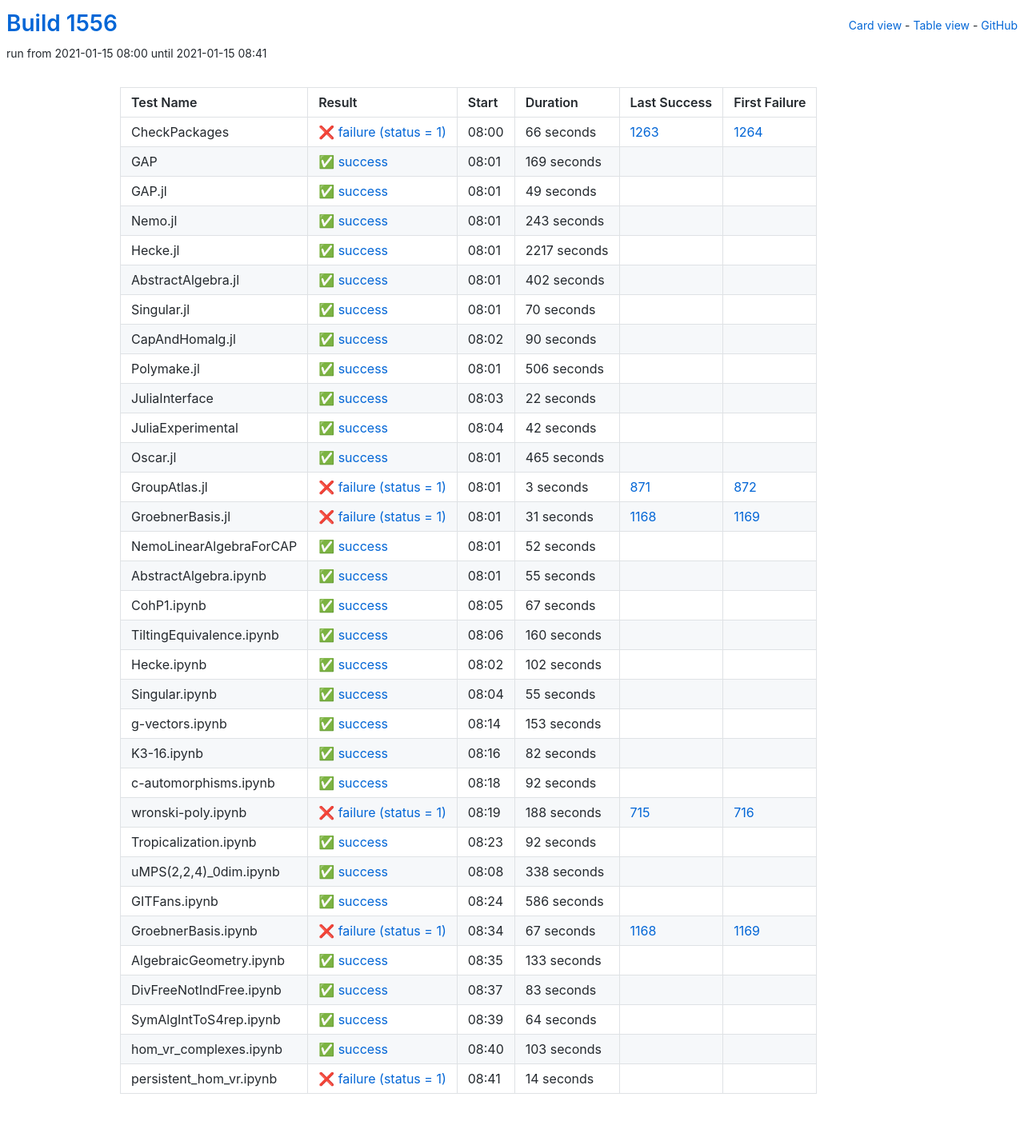
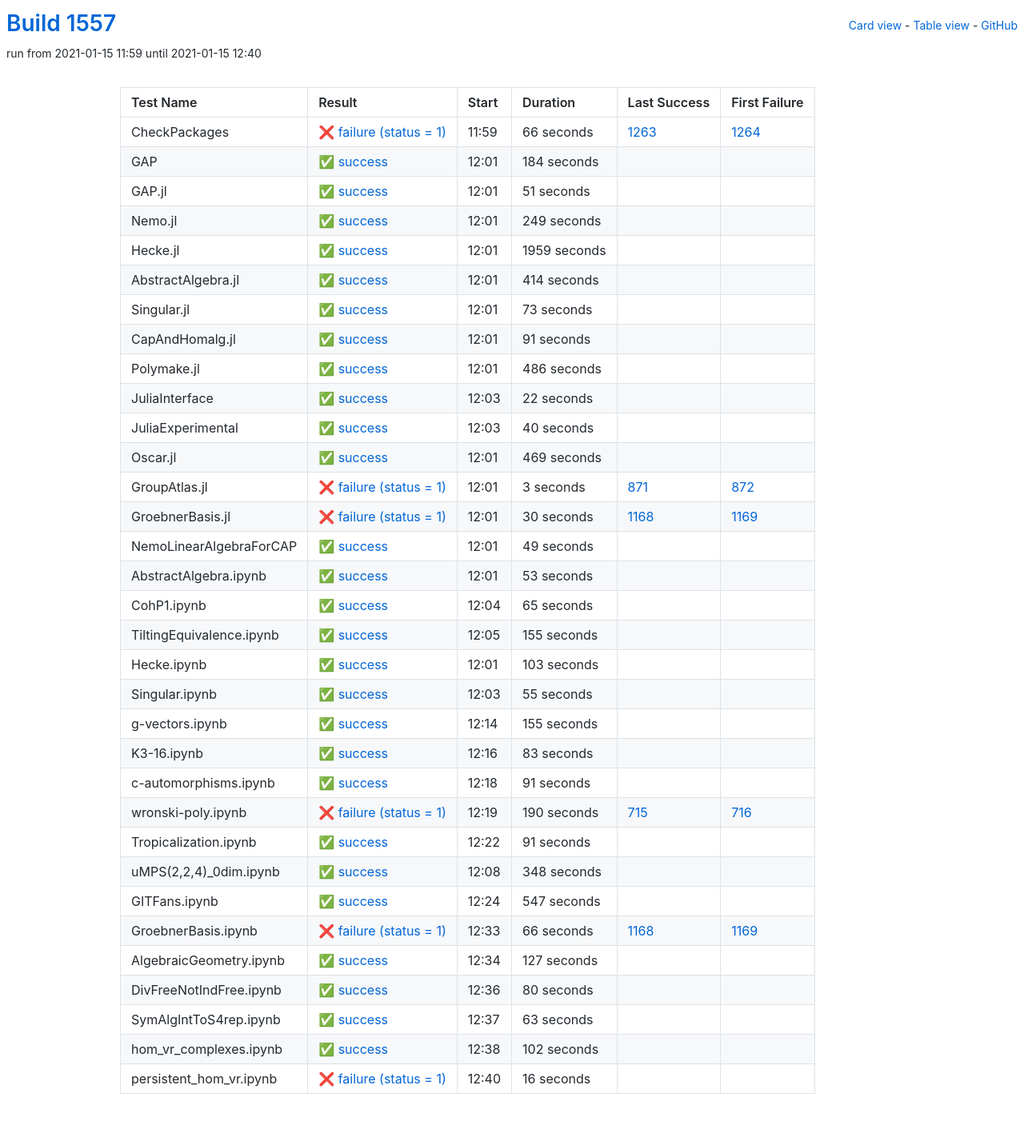
Before and after one commit to oscar-system/oscar-ci-status-stable, a Jekyll site: the page built from table.html, in a window 1280 px wide. Shown: the whole page at 80% size. Built offline with Jekyll 4.4.1, drawn with Linux system fonts in a browser that asks for light colours.

Commit message:
Build #1557

```diff
--- a/_data/ci.yml
+++ b/_data/ci.yml
@@ -1,6 +1,6 @@
 ---
-build: 1556
-build_url: https://oscarci.mathematik.uni-kl.de/job/oscar-stable/1556/
+build: 1557
+build_url: https://oscarci.mathematik.uni-kl.de/job/oscar-stable/1557/
 job: oscar-stable
 organization: oscar-system
 repo: oscar-ci-status-stable
@@ -8,8 +8,8 @@ repourl: https://github.com/oscar-system/oscar-ci-status-stable
 tests:
 - name: CheckPackages
   id: checkpackages
-  log: https://oscarci.mathematik.uni-kl.de/job/oscar-stable/1556/artifact/logs/build-1556/CheckPackages.log
-  start: 2021-01-15 08:00
+  log: https://oscarci.mathematik.uni-kl.de/job/oscar-stable/1557/artifact/logs/build-1557/CheckPackages.log
+  start: 2021-01-15 11:59
   success: false
   exitcode: 1
   status: failure
@@ -20,104 +20,104 @@ tests:
   first_failure_url: https://oscarci.mathematik.uni-kl.de/job/oscar-stable/1264/
 - name: GAP
   id: gap
-  log: https://oscarci.mathematik.uni-kl.de/job/oscar-stable/1556/artifact/logs/build-1556/GAP.log
-  start: 2021-01-15 08:01
+  log: https://oscarci.mathematik.uni-kl.de/job/oscar-stable/1557/artifact/logs/build-1557/GAP.log
+  start: 2021-01-15 12:01
   success: true
   exitcode: 0
   status: success
-  duration: 169
+  duration: 184
   last_success: false
   last_success_url:
   first_failure: false
   first_failure_url:
 - name: GAP.jl
   id: gap-jl
-  log: https://oscarci.mathematik.uni-kl.de/job/oscar-stable/1556/artifact/logs/build-1556/GAP.jl.log
-  start: 2021-01-15 08:01
+  log: https://oscarci.mathematik.uni-kl.de/job/oscar-stable/1557/artifact/logs/build-1557/GAP.jl.log
+  start: 2021-01-15 12:01
   success: true
   exitcode: 0
   status: success
-  duration: 49
+  duration: 51
   last_success: false
   last_success_url:
   first_failure: false
   first_failure_url:
 - name: Nemo.jl
   id: nemo-jl
-  log: https://oscarci.mathematik.uni-kl.de/job/oscar-stable/1556/artifact/logs/build-1556/Nemo.jl.log
-  start: 2021-01-15 08:01
+  log: https://oscarci.mathematik.uni-kl.de/job/oscar-stable/1557/artifact/logs/build-1557/Nemo.jl.log
+  start: 2021-01-15 12:01
   success: true
   exitcode: 0
   status: success
-  duration: 243
+  duration: 249
   last_success: false
   last_success_url:
   first_failure: false
   first_failure_url:
 - name: Hecke.jl
   id: hecke-jl
-  log: https://oscarci.mathematik.uni-kl.de/job/oscar-stable/1556/artifact/logs/build-1556/Hecke.jl.log
-  start: 2021-01-15 08:01
+  log: https://oscarci.mathematik.uni-kl.de/job/oscar-stable/1557/artifact/logs/build-1557/Hecke.jl.log
+  start: 2021-01-15 12:01
   success: true
   exitcode: 0
   status: success
-  duration: 2217
+  duration: 1959
   last_success: false
   last_success_url:
   first_failure: false
   first_failure_url:
 - name: AbstractAlgebra.jl
   id: abstractalgebra-jl
-  log: https://oscarci.mathematik.uni-kl.de/job/oscar-stable/1556/artifact/logs/build-1556/AbstractAlgebra.jl.log
-  start: 2021-01-15 08:01
+  log: https://oscarci.mathematik.uni-kl.de/job/oscar-stable/1557/artifact/logs/build-1557/AbstractAlgebra.jl.log
+  start: 2021-01-15 12:01
   success: true
   exitcode: 0
   status: success
-  duration: 402
+  duration: 414
   last_success: false
   last_success_url:
   first_failure: false
   first_failure_url:
 - name: Singular.jl
   id: singular-jl
-  log: https://oscarci.mathematik.uni-kl.de/job/oscar-stable/1556/artifact/logs/build-1556/Singular.jl.log
-  start: 2021-01-15 08:01
+  log: https://oscarci.mathematik.uni-kl.de/job/oscar-stable/1557/artifact/logs/build-1557/Singular.jl.log
+  start: 2021-01-15 12:01
   success: true
   exitcode: 0
   status: success
-  duration: 70
+  duration: 73
   last_success: false
   last_success_url:
   first_failure: false
   first_failure_url:
 - name: CapAndHomalg.jl
   id: capandhomalg-jl
-  log: https://oscarci.mathematik.uni-kl.de/job/oscar-stable/1556/artifact/logs/build-1556/CapAndHomalg.jl.log
-  start: 2021-01-15 08:02
+  log: https://oscarci.mathematik.uni-kl.de/job/oscar-stable/1557/artifact/logs/build-1557/CapAndHomalg.jl.log
+  start: 2021-01-15 12:01
   success: true
   exitcode: 0
   status: success
-  duration: 90
+  duration: 91
   last_success: false
   last_success_url:
   first_failure: false
   first_failure_url:
 - name: Polymake.jl
   id: polymake-jl
-  log: https://oscarci.mathematik.uni-kl.de/job/oscar-stable/1556/artifact/logs/build-1556/Polymake.jl.log
-  start: 2021-01-15 08:01
+  log: https://oscarci.mathematik.uni-kl.de/job/oscar-stable/1557/artifact/logs/build-1557/Polymake.jl.log
+  start: 2021-01-15 12:01
   success: true
   exitcode: 0
   status: success
-  duration: 506
+  duration: 486
   last_success: false
   last_success_url:
   first_failure: false
   first_failure_url:
 - name: JuliaInterface
   id: juliainterface
-  log: https://oscarci.mathematik.uni-kl.de/job/oscar-stable/1556/artifact/logs/build-1556/JuliaInterface.log
-  start: 2021-01-15 08:03
+  log: https://oscarci.mathematik.uni-kl.de/job/oscar-stable/1557/artifact/logs/build-1557/JuliaInterface.log
+  start: 2021-01-15 12:03
   success: true
   exitcode: 0
   status: success
@@ -128,32 +128,32 @@ tests:
   first_failure_url:
 - name: JuliaExperimental
   id: juliaexperimental
-  log: https://oscarci.mathematik.uni-kl.de/job/oscar-stable/1556/artifact/logs/build-1556/JuliaExperimental.log
-  start: 2021-01-15 08:04
+  log: https://oscarci.mathematik.uni-kl.de/job/oscar-stable/1557/artifact/logs/build-1557/JuliaExperimental.log
+  start: 2021-01-15 12:03
   success: true
   exitcode: 0
   status: success
-  duration: 42
+  duration: 40
   last_success: false
   last_success_url:
   first_failure: false
   first_failure_url:
 - name: Oscar.jl
   id: oscar-jl
-  log: https://oscarci.mathematik.uni-kl.de/job/oscar-stable/1556/artifact/logs/build-1556/Oscar.jl.log
-  start: 2021-01-15 08:01
+  log: https://oscarci.mathematik.uni-kl.de/job/oscar-stable/1557/artifact/logs/build-1557/Oscar.jl.log
+  start: 2021-01-15 12:01
   success: true
   exitcode: 0
   status: success
-  duration: 465
+  duration: 469
   last_success: false
   last_success_url:
   first_failure: false
   first_failure_url:
 - name: GroupAtlas.jl
   id: groupatlas-jl
-  log: https://oscarci.mathematik.uni-kl.de/job/oscar-stable/1556/artifact/logs/build-1556/GroupAtlas.jl.log
-  start: 2021-01-15 08:01
+  log: https://oscarci.mathematik.uni-kl.de/job/oscar-stable/1557/artifact/logs/build-1557/GroupAtlas.jl.log
+  start: 2021-01-15 12:01
   success: false
   exitcode: 1
   status: failure
@@ -164,80 +164,80 @@ tests:
   first_failure_url: https://oscarci.mathematik.uni-kl.de/job/oscar-stable/872/
 - name: GroebnerBasis.jl
   id: groebnerbasis-jl
-  log: https://oscarci.mathematik.uni-kl.de/job/oscar-stable/1556/artifact/logs/build-1556/GroebnerBasis.jl.log
-  start: 2021-01-15 08:01
+  log: https://oscarci.mathematik.uni-kl.de/job/oscar-stable/1557/artifact/logs/build-1557/GroebnerBasis.jl.log
+  start: 2021-01-15 12:01
   success: false
   exitcode: 1
   status: failure
-  duration: 31
+  duration: 30
   last_success: 1168
   last_success_url: https://oscarci.mathematik.uni-kl.de/job/oscar-stable/1168/
   first_failure: 1169
   first_failure_url: https://oscarci.mathematik.uni-kl.de/job/oscar-stable/1169/
 - name: NemoLinearAlgebraForCAP
   id: nemolinearalgebraforcap
-  log: https://oscarci.mathematik.uni-kl.de/job/oscar-stable/1556/artifact/logs/build-1556/NemoLinearAlgebraForCAP.log
-  start: 2021-01-15 08:01
+  log: https://oscarci.mathematik.uni-kl.de/job/oscar-stable/1557/artifact/logs/build-1557/NemoLinearAlgebraForCAP.log
+  start: 2021-01-15 12:01
   success: true
   exitcode: 0
   status: success
-  duration: 52
+  duration: 49
   last_success: false
   last_success_url:
   first_failure: false
   first_failure_url:
 - name: AbstractAlgebra.ipynb
   id: abstractalgebra-ipynb
-  log: https://oscarci.mathematik.uni-kl.de/job/oscar-stable/1556/artifact/logs/build-1556/AbstractAlgebra.ipynb.log
-  start: 2021-01-15 08:01
+  log: https://oscarci.mathematik.uni-kl.de/job/oscar-stable/1557/artifact/logs/build-1557/AbstractAlgebra.ipynb.log
+  start: 2021-01-15 12:01
   success: true
   exitcode: 0
   status: success
-  duration: 55
+  duration: 53
   last_success: false
   last_success_url:
   first_failure: false
   first_failure_url:
 - name: CohP1.ipynb
   id: cohp1-ipynb
-  log: https://oscarci.mathematik.uni-kl.de/job/oscar-stable/1556/artifact/logs/build-1556/CohP1.ipynb.log
-  start: 2021-01-15 08:05
+  log: https://oscarci.mathematik.uni-kl.de/job/oscar-stable/1557/artifact/logs/build-1557/CohP1.ipynb.log
+  start: 2021-01-15 12:04
   success: true
   exitcode: 0
   status: success
-  duration: 67
+  duration: 65
   last_success: false
   last_success_url:
   first_failure: false
   first_failure_url:
 - name: TiltingEquivalence.ipynb
   id: tiltingequivalence-ipynb
-  log: https://oscarci.mathematik.uni-kl.de/job/oscar-stable/1556/artifact/logs/build-1556/TiltingEquivalence.ipynb.log
-  start: 2021-01-15 08:06
+  log: https://oscarci.mathematik.uni-kl.de/job/oscar-stable/1557/artifact/logs/build-1557/TiltingEquivalence.ipynb.log
+  start: 2021-01-15 12:05
   success: true
   exitcode: 0
   status: success
-  duration: 160
+  duration: 155
   last_success: false
   last_success_url:
   first_failure: false
   first_failure_url:
 - name: Hecke.ipynb
   id: hecke-ipynb
-  log: https://oscarci.mathematik.uni-kl.de/job/oscar-stable/1556/artifact/logs/build-1556/Hecke.ipynb.log
-  start: 2021-01-15 08:02
+  log: https://oscarci.mathematik.uni-kl.de/job/oscar-stable/1557/artifact/logs/build-1557/Hecke.ipynb.log
+  start: 2021-01-15 12:01
   success: true
   exitcode: 0
   status: success
-  duration: 102
+  duration: 103
   last_success: false
   last_success_url:
   first_failure: false
   first_failure_url:
 - name: Singular.ipynb
   id: singular-ipynb
-  log: https://oscarci.mathematik.uni-kl.de/job/oscar-stable/1556/artifact/logs/build-1556/Singular.ipynb.log
-  start: 2021-01-15 08:04
+  log: https://oscarci.mathematik.uni-kl.de/job/oscar-stable/1557/artifact/logs/build-1557/Singular.ipynb.log
+  start: 2021-01-15 12:03
   success: true
   exitcode: 0
   status: success
@@ -248,116 +248,20 @@ tests:
   first_failure_url:
 - name: g-vectors.ipynb
   id: g-vectors-ipynb
-  log: https://oscarci.mathematik.uni-kl.de/job/oscar-stable/1556/artifact/logs/build-1556/g-vectors.ipynb.log
-  start: 2021-01-15 08:14
+  log: https://oscarci.mathematik.uni-kl.de/job/oscar-stable/1557/artifact/logs/build-1557/g-vectors.ipynb.log
+  start: 2021-01-15 12:14
   success: true
   exitcode: 0
   status: success
-  duration: 153
+  duration: 155
   last_success: false
   last_success_url:
   first_failure: false
   first_failure_url:
 - name: K3-16.ipynb
   id: k3-16-ipynb
-  log: https://oscarci.mathematik.uni-kl.de/job/oscar-stable/1556/artifact/logs/build-1556/K3-16.ipynb.log
-  start: 2021-01-15 08:16
-  success: true
-  exitcode: 0
-  status: success
-  duration: 82
-  last_success: false
-  last_success_url:
-  first_failure: false
-  first_failure_url:
-- name: c-automorphisms.ipynb
-  id: c-automorphisms-ipynb
-  log: https://oscarci.mathematik.uni-kl.de/job/oscar-stable/1556/artifact/logs/build-1556/c-automorphisms.ipynb.log
-  start: 2021-01-15 08:18
-  success: true
-  exitcode: 0
-  status: success
-  duration: 92
-  last_success: false
-  last_success_url:
-  first_failure: false
-  first_failure_url:
-- name: wronski-poly.ipynb
-  id: wronski-poly-ipynb
-  log: https://oscarci.mathematik.uni-kl.de/job/oscar-stable/1556/artifact/logs/build-1556/wronski-poly.ipynb.log
-  start: 2021-01-15 08:19
-  success: false
-  exitcode: 1
-  status: failure
-  duration: 188
-  last_success: 715
-  last_success_url: https://oscarci.mathematik.uni-kl.de/job/oscar-stable/715/
-  first_failure: 716
-  first_failure_url: https://oscarci.mathematik.uni-kl.de/job/oscar-stable/716/
-- name: Tropicalization.ipynb
-  id: tropicalization-ipynb
-  log: https://oscarci.mathematik.uni-kl.de/job/oscar-stable/1556/artifact/logs/build-1556/Tropicalization.ipynb.log
-  start: 2021-01-15 08:23
-  success: true
-  exitcode: 0
-  status: success
-  duration: 92
-  last_success: false
-  last_success_url:
-  first_failure: false
-  first_failure_url:
-- name: uMPS(2,2,4)_0dim.ipynb
-  id: umps-2-2-4-0dim-ipynb
-  log: https://oscarci.mathematik.uni-kl.de/job/oscar-stable/1556/artifact/logs/build-1556/uMPS-2-2-4-_0dim.ipynb.log
-  start: 2021-01-15 08:08
-  success: true
-  exitcode: 0
-  status: success
-  duration: 338
-  last_success: false
-  last_success_url:
-  first_failure: false
-  first_failure_url:
-- name: GITFans.ipynb
-  id: gitfans-ipynb
-  log: https://oscarci.mathematik.uni-kl.de/job/oscar-stable/1556/artifact/logs/build-1556/GITFans.ipynb.log
-  start: 2021-01-15 08:24
-  success: true
-  exitcode: 0
-  status: success
-  duration: 586
-  last_success: false
-  last_success_url:
-  first_failure: false
-  first_failure_url:
-- name: GroebnerBasis.ipynb
-  id: groebnerbasis-ipynb
-  log: https://oscarci.mathematik.uni-kl.de/job/oscar-stable/1556/artifact/logs/build-1556/GroebnerBasis.ipynb.log
-  start: 2021-01-15 08:34
-  success: false
-  exitcode: 1
-  status: failure
-  duration: 67
-  last_success: 1168
-  last_success_url: https://oscarci.mathematik.uni-kl.de/job/oscar-stable/1168/
-  first_failure: 1169
-  first_failure_url: https://oscarci.mathematik.uni-kl.de/job/oscar-stable/1169/
-- name: AlgebraicGeometry.ipynb
-  id: algebraicgeometry-ipynb
-  log: https://oscarci.mathematik.uni-kl.de/job/oscar-stable/1556/artifact/logs/build-1556/AlgebraicGeometry.ipynb.log
-  start: 2021-01-15 08:35
-  success: true
-  exitcode: 0
-  status: success
-  duration: 133
-  last_success: false
-  last_success_url:
-  first_failure: false
-  first_failure_url:
-- name: DivFreeNotIndFree.ipynb
-  id: divfreenotindfree-ipynb
-  log: https://oscarci.mathematik.uni-kl.de/job/oscar-stable/1556/artifact/logs/build-1556/DivFreeNotIndFree.ipynb.log
-  start: 2021-01-15 08:37
+  log: https://oscarci.mathematik.uni-kl.de/job/oscar-stable/1557/artifact/logs/build-1557/K3-16.ipynb.log
+  start: 2021-01-15 12:16
   success: true
   exitcode: 0
   status: success
@@ -366,38 +270,134 @@ tests:
   last_success_url:
   first_failure: false
   first_failure_url:
-- name: SymAlgIntToS4rep.ipynb
-  id: symalginttos4rep-ipynb
-  log: https://oscarci.mathematik.uni-kl.de/job/oscar-stable/1556/artifact/logs/build-1556/SymAlgIntToS4rep.ipynb.log
-  start: 2021-01-15 08:39
+- name: c-automorphisms.ipynb
+  id: c-automorphisms-ipynb
+  log: https://oscarci.mathematik.uni-kl.de/job/oscar-stable/1557/artifact/logs/build-1557/c-automorphisms.ipynb.log
+  start: 2021-01-15 12:18
   success: true
   exitcode: 0
   status: success
-  duration: 64
+  duration: 91
+  last_success: false
+  last_success_url:
+  first_failure: false
+  first_failure_url:
+- name: wronski-poly.ipynb
+  id: wronski-poly-ipynb
+  log: https://oscarci.mathematik.uni-kl.de/job/oscar-stable/1557/artifact/logs/build-1557/wronski-poly.ipynb.log
+  start: 2021-01-15 12:19
+  success: false
+  exitcode: 1
+  status: failure
+  duration: 190
+  last_success: 715
+  last_success_url: https://oscarci.mathematik.uni-kl.de/job/oscar-stable/715/
+  first_failure: 716
+  first_failure_url: https://oscarci.mathematik.uni-kl.de/job/oscar-stable/716/
+- name: Tropicalization.ipynb
+  id: tropicalization-ipynb
+  log: https://oscarci.mathematik.uni-kl.de/job/oscar-stable/1557/artifact/logs/build-1557/Tropicalization.ipynb.log
+  start: 2021-01-15 12:22
+  success: true
+  exitcode: 0
+  status: success
+  duration: 91
+  last_success: false
+  last_success_url:
+  first_failure: false
+  first_failure_url:
+- name: uMPS(2,2,4)_0dim.ipynb
+  id: umps-2-2-4-0dim-ipynb
+  log: https://oscarci.mathematik.uni-kl.de/job/oscar-stable/1557/artifact/logs/build-1557/uMPS-2-2-4-_0dim.ipynb.log
+  start: 2021-01-15 12:08
+  success: true
+  exitcode: 0
+  status: success
+  duration: 348
+  last_success: false
+  last_success_url:
+  first_failure: false
+  first_failure_url:
+- name: GITFans.ipynb
+  id: gitfans-ipynb
+  log: https://oscarci.mathematik.uni-kl.de/job/oscar-stable/1557/artifact/logs/build-1557/GITFans.ipynb.log
+  start: 2021-01-15 12:24
+  success: true
+  exitcode: 0
+  status: success
+  duration: 547
+  last_success: false
+  last_success_url:
+  first_failure: false
+  first_failure_url:
+- name: GroebnerBasis.ipynb
+  id: groebnerbasis-ipynb
+  log: https://oscarci.mathematik.uni-kl.de/job/oscar-stable/1557/artifact/logs/build-1557/GroebnerBasis.ipynb.log
+  start: 2021-01-15 12:33
+  success: false
+  exitcode: 1
+  status: failure
+  duration: 66
+  last_success: 1168
+  last_success_url: https://oscarci.mathematik.uni-kl.de/job/oscar-stable/1168/
+  first_failure: 1169
+  first_failure_url: https://oscarci.mathematik.uni-kl.de/job/oscar-stable/1169/
+- name: AlgebraicGeometry.ipynb
+  id: algebraicgeometry-ipynb
+  log: https://oscarci.mathematik.uni-kl.de/job/oscar-stable/1557/artifact/logs/build-1557/AlgebraicGeometry.ipynb.log
+  start: 2021-01-15 12:34
+  success: true
+  exitcode: 0
+  status: success
+  duration: 127
+  last_success: false
+  last_success_url:
+  first_failure: false
+  first_failure_url:
+- name: DivFreeNotIndFree.ipynb
+  id: divfreenotindfree-ipynb
+  log: https://oscarci.mathematik.uni-kl.de/job/oscar-stable/1557/artifact/logs/build-1557/DivFreeNotIndFree.ipynb.log
+  start: 2021-01-15 12:36
+  success: true
+  exitcode: 0
+  status: success
+  duration: 80
+  last_success: false
+  last_success_url:
+  first_failure: false
+  first_failure_url:
+- name: SymAlgIntToS4rep.ipynb
+  id: symalginttos4rep-ipynb
+  log: https://oscarci.mathematik.uni-kl.de/job/oscar-stable/1557/artifact/logs/build-1557/SymAlgIntToS4rep.ipynb.log
+  start: 2021-01-15 12:37
+  success: true
+  exitcode: 0
+  status: success
+  duration: 63
   last_success: false
   last_success_url:
   first_failure: false
   first_failure_url:
 - name: hom_vr_complexes.ipynb
   id: hom-vr-complexes-ipynb
-  log: https://oscarci.mathematik.uni-kl.de/job/oscar-stable/1556/artifact/logs/build-1556/hom_vr_complexes.ipynb.log
-  start: 2021-01-15 08:40
+  log: https://oscarci.mathematik.uni-kl.de/job/oscar-stable/1557/artifact/logs/build-1557/hom_vr_complexes.ipynb.log
+  start: 2021-01-15 12:38
   success: true
   exitcode: 0
   status: success
-  duration: 103
+  duration: 102
   last_success: false
   last_success_url:
   first_failure: false
   first_failure_url:
 - name: persistent_hom_vr.ipynb
   id: persistent-hom-vr-ipynb
-  log: https://oscarci.mathematik.uni-kl.de/job/oscar-stable/1556/artifact/logs/build-1556/persistent_hom_vr.ipynb.log
-  start: 2021-01-15 08:41
+  log: https://oscarci.mathematik.uni-kl.de/job/oscar-stable/1557/artifact/logs/build-1557/persistent_hom_vr.ipynb.log
+  start: 2021-01-15 12:40
   success: false
   exitcode: 1
   status: failure
-  duration: 14
+  duration: 16
   last_success: false
   last_success_url:
   first_failure: false
```
Also changed, not shown: README.md.
